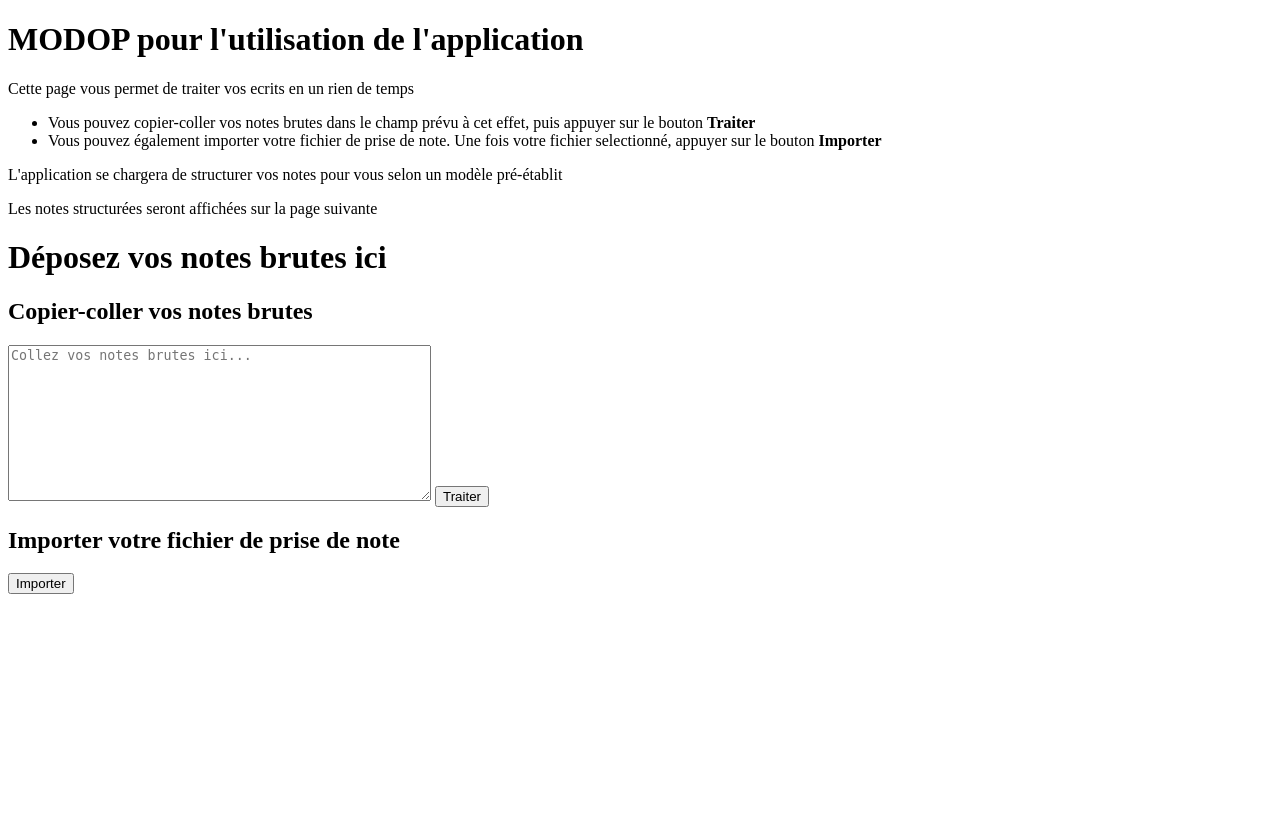
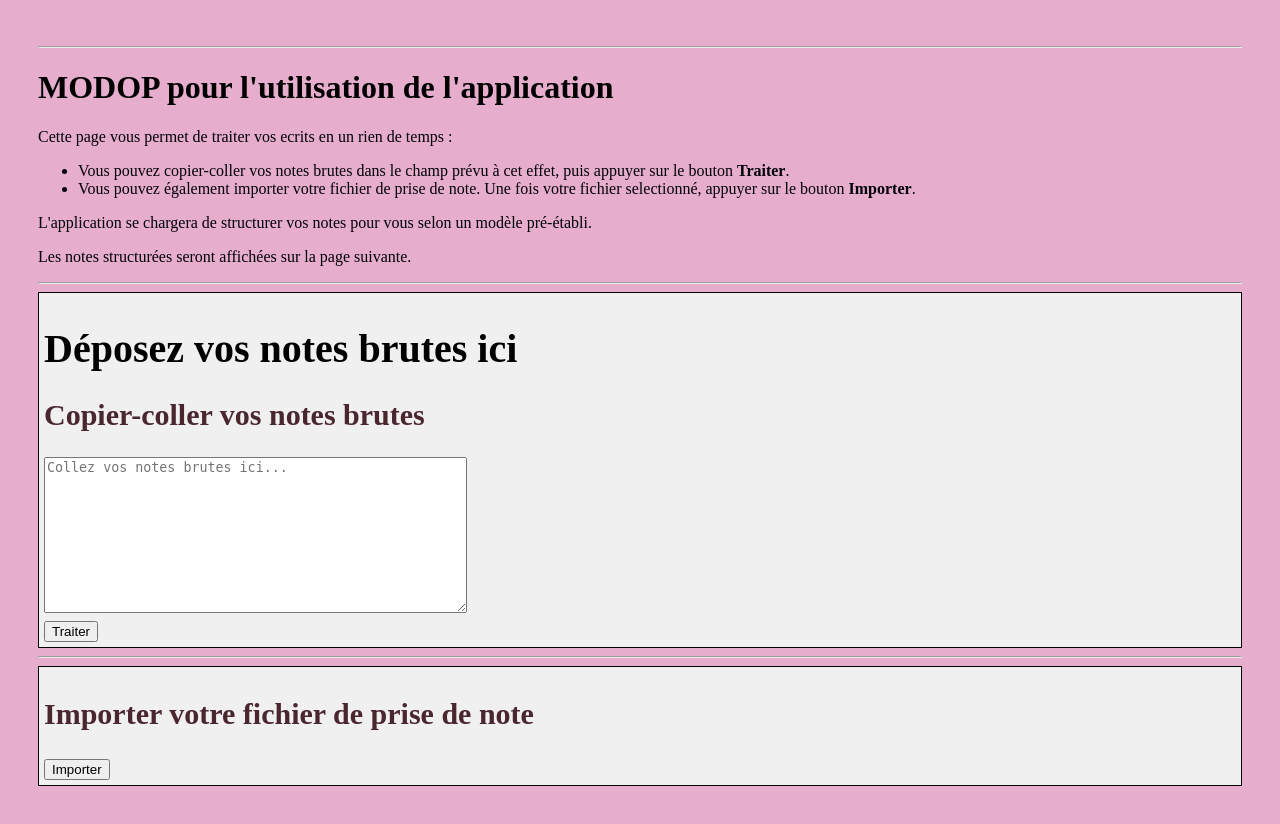
Before and after one commit to Canybardeloton/DjangoProject, a Django app: page /notes/notes/ in a window 1280 px wide. Before the commit the page ends 594 px from the top, so only its background shows below. Run offline with Django 5.2, Linux system fonts and the light colour scheme.

Commit message:
Added CSS to the uplaod page

```diff
--- /dev/null
+++ b/project/notes/mystaticfiles/style.css
@@ -0,0 +1,29 @@
+body {
+	background-color: #e6aecc;
+	color: #000107;
+	font-family: Futura;
+	padding: 30px;
+}
+
+h1 {
+	color: #000000;
+	font-size: 2em;
+}
+
+h2 {
+	color: #4A262F;
+	font-size: 1.5em;
+}
+
+h3 {
+	color: #4A262F;
+	font-size: 1.2em;
+}
+
+.input {
+	background-color: #f0f0f0;
+	border: 1px solid #000000;
+	color: #000000;
+	font-size: 20px;
+	padding: 5px;
+}
--- a/project/notes/templates/upload.html
+++ b/project/notes/templates/upload.html
@@ -1,35 +1,41 @@
+{% load static %}
 <!DOCTYPE html>
-<html>
-	<header>
-		<h1>MODOP pour l'utilisation de l'application</h1>
-	</header>
-<nav>
-</nav>
+<html lang="fr">
 	<head>
-	<title>Upload Notes</title>
+		<title>Application de notes</title>
+		<link rel="stylesheet" type="text/css" href="{% static 'style.css' %}">
 	</head>
 	<body>
-	<p>Cette page vous permet de traiter vos ecrits en un rien de temps</p>
+	<hr>
+	<div id="instructions">
+		<h1>MODOP pour l'utilisation de l'application</h1>
+		<p>Cette page vous permet de traiter vos ecrits en un rien de temps :</p>
 		<ul>
-		<li>Vous pouvez copier-coller vos notes brutes dans le champ prévu à cet effet, puis appuyer sur le bouton <strong>Traiter</strong></li>
-		<li>Vous pouvez également importer votre fichier de prise de note. Une fois votre fichier selectionné, appuyer sur le bouton <strong>Importer</strong></li>
+			<li>Vous pouvez copier-coller vos notes brutes dans le champ prévu à cet effet, puis appuyer sur le bouton <strong>Traiter</strong>.</li>
+			<li>Vous pouvez également importer votre fichier de prise de note. Une fois votre fichier selectionné, appuyer sur le bouton <strong>Importer</strong>.</li>
 		</ul>
-	<p>L'application se chargera de structurer vos notes pour vous selon un modèle pré-établit</p>
-	<p>Les notes structurées seront affichées sur la page suivante</p>
+		<p>L'application se chargera de structurer vos notes pour vous selon un modèle pré-établi.</p>
+		<p>Les notes structurées seront affichées sur la page suivante.</p>
+	</div>
+	<hr>
+	<div class="input">
 		<h1>Déposez vos notes brutes ici</h1>
 		<h2>Copier-coller vos notes brutes</h2>
 		<form method="post">
 			{% csrf_token %}
-		<textarea name="raw_text" rows="10" cols="50" placeholder="Collez vos notes brutes ici..."></textarea>
 			{{ form.text_field }}
+			<textarea name="raw_text" rows="10" cols="50" placeholder="Collez vos notes brutes ici..."></textarea><br>
 			<button type="submit">Traiter</button>
 		</form>
-
+	</div>
+	<hr>
+	<div class="input">
 		<h2>Importer votre fichier de prise de note</h2>
 		<form method="post" enctype="multipart/form-data">
 			{% csrf_token %}
 			{{ form.file_field }}
 			<button type="submit">Importer</button>
 		</form>
+	</div>
 	</body>
 </html>
--- a/project/psyApp/settings.py
+++ b/project/psyApp/settings.py
@@ -117,6 +117,9 @@ USE_TZ = True
 # https://docs.djangoproject.com/en/5.1/howto/static-files/
 
 STATIC_URL = 'static/'
+STATICFILES_DIRS = [
+	BASE_DIR / "notes/mystaticfiles",
+]
 
 # Default primary key field type
 # https://docs.djangoproject.com/en/5.1/ref/settings/#default-auto-field
```
Lines whose indentation alone changed are shown as unchanged.
